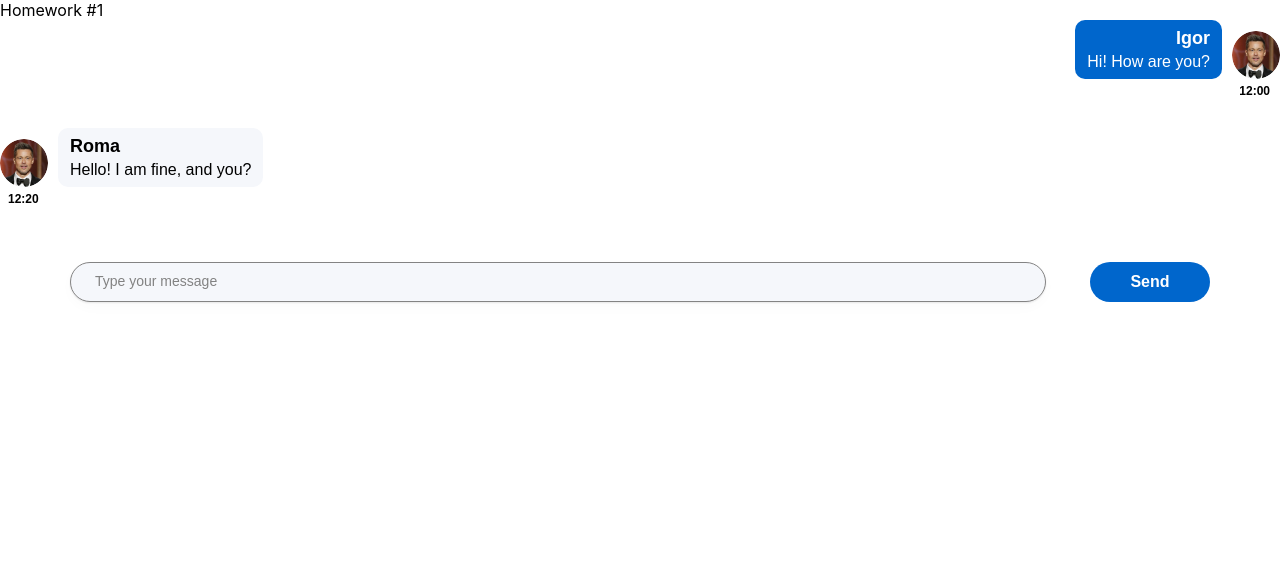
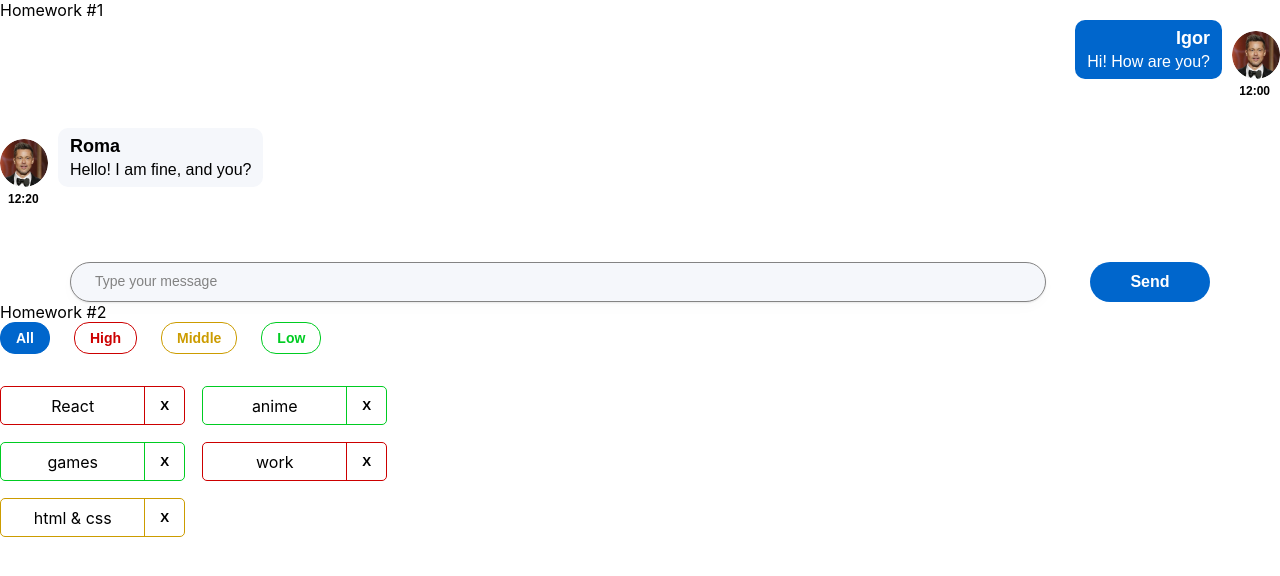
Before and after one commit to ElenaWebDev984/HW-Sprint_2, a React (Create React App) app: page / in a window 1280 px wide. Shown: the top 576 px of the page. Built offline with nearby package versions, Linux system fonts and the light colour scheme.

Commit message:
HW2 completed

```diff
--- a/src/s1-main/App.tsx
+++ b/src/s1-main/App.tsx
@@ -1,13 +1,14 @@
 import React from 'react'
 import s from './App.module.css'
 import HW1 from '../s2-homeworks/hw01/HW1'
+import HW2 from "../s2-homeworks/hw02/HW2";
 
 function App() {
     return (
         <div className={s.App}>
             <HW1/>
             {/*раскомментировать по ходу выполнения*/}
-            {/*<HW2/>*/}
+            <HW2/>
             {/*<HW3/>*/}
             {/*<HW4/>*/}
 
--- a/src/s2-homeworks/hw02/HW2.tsx
+++ b/src/s2-homeworks/hw02/HW2.tsx
@@ -17,16 +17,16 @@
 * */
 
 // types
-export type AffairPriorityType = any // need to fix any
+export type AffairPriorityType = 'high' | 'middle' | 'low' // need to fix any
 export type AffairType = {
-    _id: any // need to fix any
-    name: any // need to fix any
+    _id: number // need to fix any
+    name: string // need to fix any
     priority: AffairPriorityType
 }
 export type FilterType = 'all' | AffairPriorityType
 
 // constants
-const defaultAffairs: any = [ // need to fix any
+const defaultAffairs: AffairType[] = [ // need to fix any
     {_id: 1, name: 'React', priority: 'high'}, // студенты могут изменить содержимое name и количество элементов в массиве, ...priority не менять!
     {_id: 2, name: 'anime', priority: 'low'},
     {_id: 3, name: 'games', priority: 'low'},
@@ -35,23 +35,25 @@
 ]
 
 // pure helper functions
-export const filterAffairs = (affairs: any, filter: any): any => { // need to fix any
+export const filterAffairs = (affairs: AffairType[], filter: FilterType): AffairType[] => { // need to fix any
 
+    if (filter === 'all') return affairs // need to fix
+    return affairs.filter(affair => affair.priority === filter)
+}
+export const deleteAffair = (affairs: AffairType[], _id: number): any => { // need to fix any
 
-    return affairs // need to fix
-}
-export const deleteAffair = (affairs: any, _id: any): any => { // need to fix any
+    return affairs.filter(affair => affair._id !== _id) // need to fix
 
-    return affairs // need to fix
 }
 
 function HW2() {
-    const [affairs, setAffairs] = useState<any>(defaultAffairs) // need to fix any
+    const [affairs, setAffairs] = useState<AffairType[]>(defaultAffairs) // need to fix any
     const [filter, setFilter] = useState<FilterType>('all')
 
     const filteredAffairs = filterAffairs(affairs, filter)
-    const deleteAffairCallback = (_id: any) => { // need to fix any
+    const deleteAffairCallback = (_id: number) => { // need to fix any
         // need to fix
+        setAffairs(deleteAffair(affairs, _id))
     }
 
     return (
--- a/src/s2-homeworks/hw02/affairs/Affairs.tsx
+++ b/src/s2-homeworks/hw02/affairs/Affairs.tsx
@@ -4,24 +4,24 @@
 import s from './Affairs.module.css'
 
 type AffairsPropsType = {
-    data: any // need to fix any
-    setFilter: any
-    deleteAffairCallback: any
+    data: AffairType[] // need to fix any
+    setFilter: (filter: FilterType) => void
+    deleteAffairCallback: (_id: number) => void
     filter: FilterType
 }
 
 function Affairs(props: AffairsPropsType) {
     const setAll = () => {
-        // need to fix
+       props.setFilter('all') // need to fix
     }
     const setHigh = () => {
-        // need to fix
+       props.setFilter('high') // need to fix
     }
     const setMiddle = () => {
-        // need to fix
+       props.setFilter('middle') // need to fix
     }
     const setLow = () => {
-        // need to fix
+       props.setFilter('low') // need to fix
     }
 
     const cnAll = s.button + ' ' + s.all + (props.filter === 'all' ? ' ' + s.active : '')
--- a/src/s2-homeworks/hw02/affairs/affair/Affair.tsx
+++ b/src/s2-homeworks/hw02/affairs/affair/Affair.tsx
@@ -6,12 +6,12 @@
 type AffairPropsType = {
     // key не нужно типизировать
     affair: AffairType
-    deleteAffairCallback: any // need to fix any
+    deleteAffairCallback: (_id: number) => void // need to fix any
 }
 
 function Affair(props: AffairPropsType) {
     const deleteCallback = () => {
-        // need to fix
+        props.deleteAffairCallback(props.affair._id)// need to fix
     }
 
     const nameClass = s.name + ' ' + s2[props.affair.priority]
@@ -25,8 +25,8 @@
         >
             <div id={'hw2-name-' + props.affair._id} className={nameClass}>
                 {/*создаёт студент*/}
+                {props.affair.name}
 
-                {/**/}
             </div>
             <div id={'hw2-priority-' + props.affair._id} hidden>
                 {props.affair.priority}
@@ -36,6 +36,7 @@
                 id={'hw2-button-delete-' + props.affair._id}
                 className={buttonClass}
                 // need to fix
+                onClick={deleteCallback}
 
             >
                 {/*текст кнопки могут изменить студенты*/}
```
